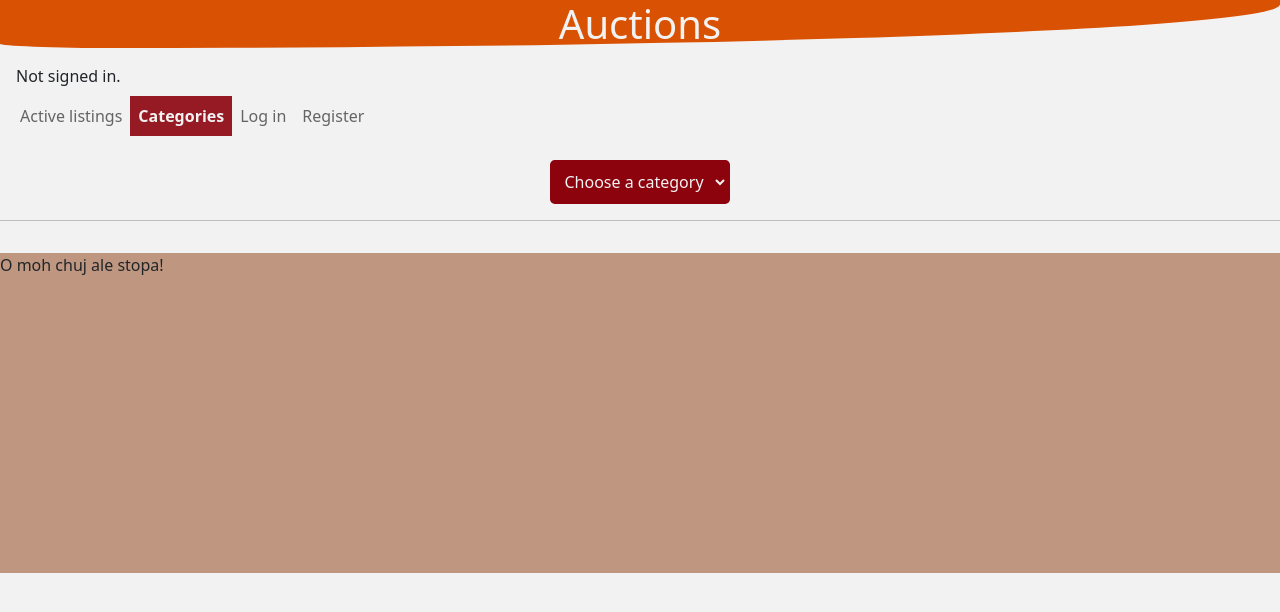
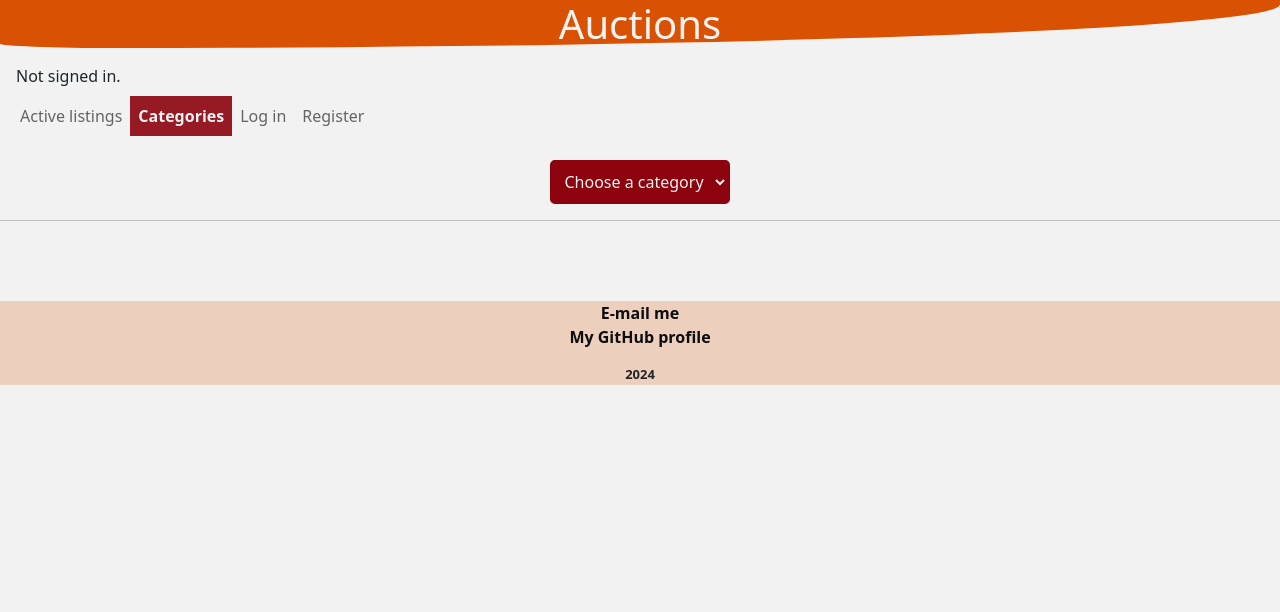
Before and after one commit to filologyprogramming/Auctions_Project, a Django app: page /categories in a window 1280 px wide. Shown: the top 612 px of the page. Run offline with Django 3.2, Linux system fonts and the light colour scheme.

Commit message:
Changes to footer

```diff
--- a/auctions/static/auctions/styles.css
+++ b/auctions/static/auctions/styles.css
@@ -344,6 +344,7 @@ tr:nth-child(2n+1) {
 }
 
 .comment {
+    font-weight: bold;
     margin-top: 0.3rem;
     margin-left: 1rem;
     margin-bottom: 0;
@@ -423,10 +424,35 @@ tr:nth-child(2n+1) {
     width: 80%;
 }
 
-footer { /* Stylizes footer */
-    margin-top: 1rem;
-    height: 20rem;
-    background-color: #BF9780;
+
+/* Stylizes footer */
+footer {
+    flex-direction: column;
+    justify-content: center;
+    align-items: center;
+    margin-top: 4rem;
+    margin-bottom: 2rem;
+    background-color: #d9520438;
+    font-weight: bold;
+}
+
+#footer_links {
+    display: flex;
+    flex-direction: column;
+    justify-content: start;
+    align-items: center;
+    margin: 1rem;
+}
+
+footer > p {
+    text-align: center;
+    font-size: small;
+}
+
+/* Stylizes links */
+a {
+    text-decoration: none;
+    color: #0d0d0d;
 }
 
 /* Listing */
--- a/auctions/templates/auctions/layout.html
+++ b/auctions/templates/auctions/layout.html
@@ -74,8 +74,13 @@
 
         <!-- Footer -->
         <footer>
-            O moh chuj ale stopa!
+            <div id="footer_links">
+                <a id="e-mail_me" href="mailto:mahman1996@yahoo.com">E-mail me</a>
+                <a id="my_github" href="https://github.com/filologyprogramming" target="_blank" >My GitHub profile</a>
+            </div>
+            <p>2024</p>
         </footer>
+
         <script src="https://cdn.jsdelivr.net/npm/bootstrap@5.3.3/dist/js/bootstrap.bundle.min.js" integrity="sha384-YvpcrYf0tY3lHB60NNkmXc5s9fDVZLESaAA55NDzOxhy9GkcIdslK1eN7N6jIeHz" crossorigin="anonymous"></script>
     </body>
 </html>
```
Also changed, not shown: auctions/templates/auctions/listing.html (+4 -3 lines).
